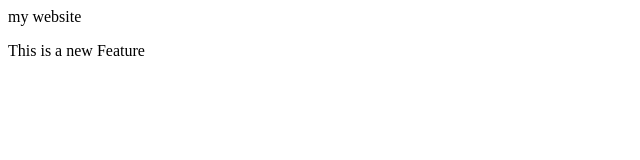
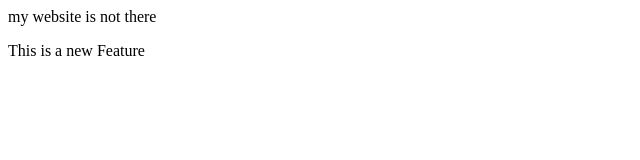
Before and after one commit to Shubhamnihalani10748/MY_FIRST_PROFFESSIONAL_REPO, a plain HTML site: page index.html in a window 1280 px wide. Shown: the full height of the page, 0-640 px from the left. Drawn offline with Linux system fonts and the light colour scheme.

Commit message:
Trying something

```diff
--- a/index.html
+++ b/index.html
@@ -6,7 +6,7 @@
     <title>Document</title>
 </head>
 <body>
-    my website
+    my website is not there
     <p>This is a new Feature</p>
 </body>
 </html>
```
